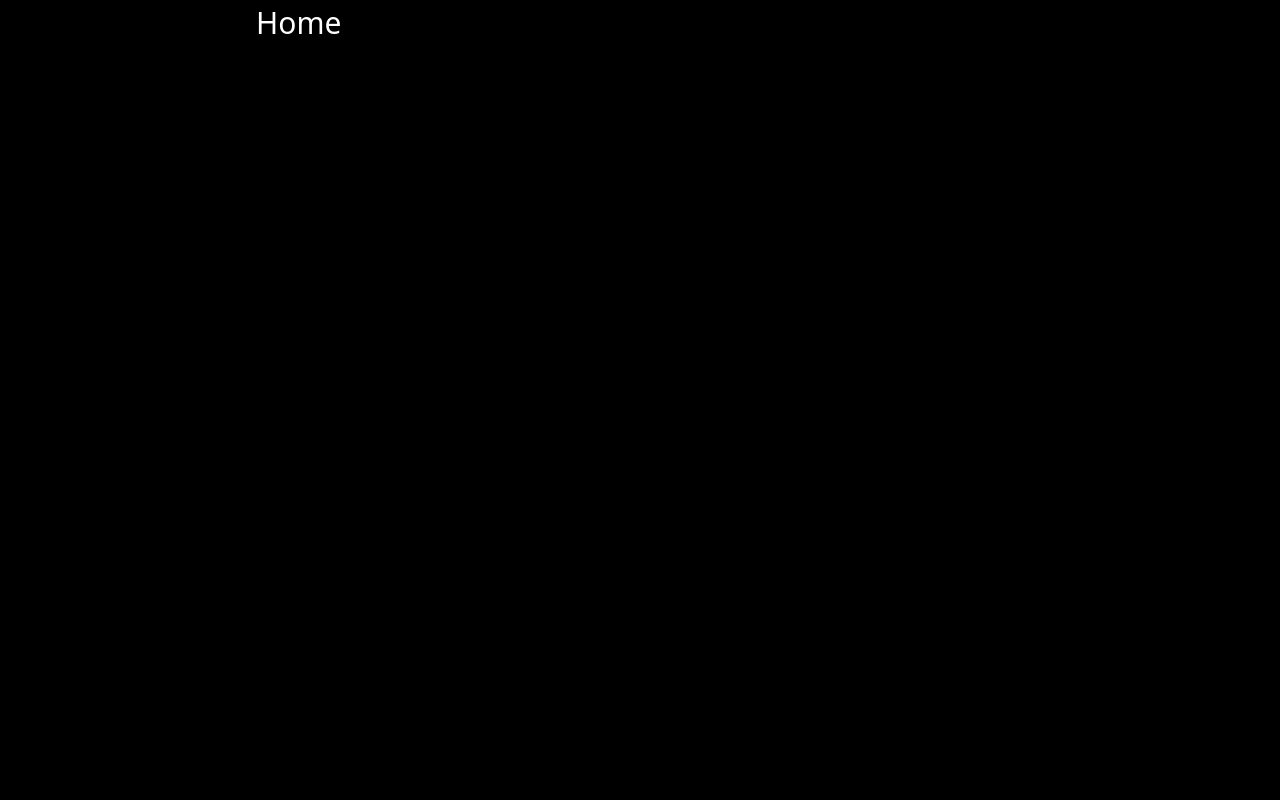
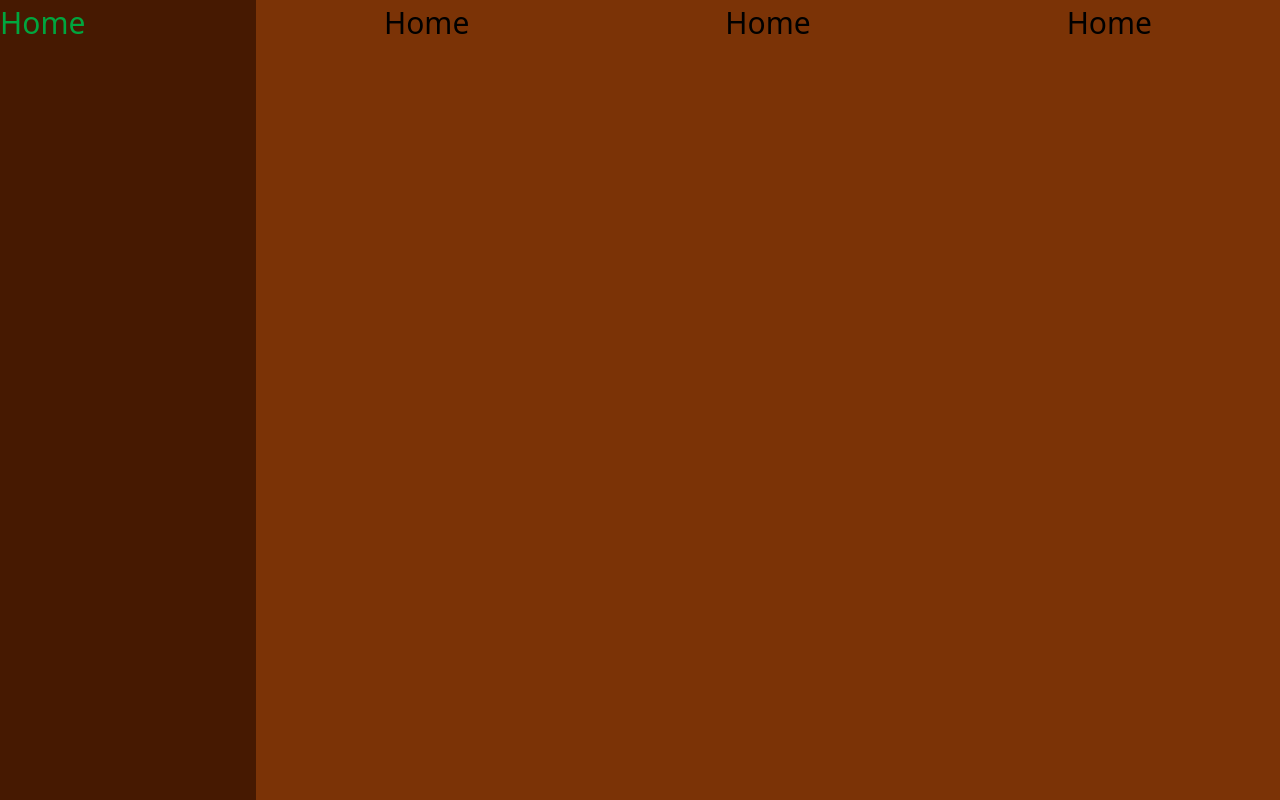
Before and after one commit to codewithfitse/AiChatBot, a React (Vite) app in the folder Frontend/: page /Home in a window 1280 px wide. Built offline with nearby package versions, Linux system fonts and the light colour scheme.

Commit message:
MAKE MERGING TO MAIN

```diff
--- a/Frontend/src/page/Home.jsx
+++ b/Frontend/src/page/Home.jsx
@@ -3,10 +3,18 @@ import React from "react";
 export const Home = () => {
   return (
     <>
-      <div className="w-full min-h-full flex">
-        <div className="w-[25%] h-full bg-amber-700"></div>
-        <div className="w-full h-full">
-          <h1 className="text-[30px] text-white">Home</h1>
+      <div className="w-full min-h-screen flex bg-amber-500">
+        <div className="w-[20%] h-auto bg-amber-950">
+          <h1 className="text-[30px] text-green-600">Home</h1>
+        </div>
+        <div className="w-[80%] h-auto bg-amber-900">
+          <nav className="w-full h-auto bg-amber-900">
+            <ul className="w-auto flex justify-around">
+              <li className="text-[30px] text-center text-black">Home</li>
+              <li className="text-[30px] text-center text-black">Home</li>
+              <li className="text-[30px] text-center text-black">Home</li>
+            </ul>
+          </nav>
         </div>
       </div>
     </>
```
